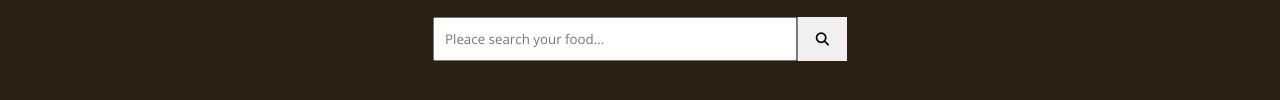
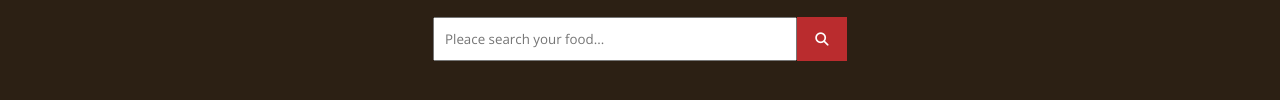
Before and after one commit to uttamsaha/mealDB-api, a plain HTML site: page index.html in a window 1280 px wide. Shown: the part 354-454 px from the top of the page. Drawn offline with nearby package versions, Linux system fonts and the light colour scheme.

Commit message:
searbar added

```diff
--- a/css/style.css
+++ b/css/style.css
@@ -110,8 +110,10 @@ ul li a:hover{
     width: 50px;
     cursor: pointer;
     border: none;
-    border-left: 1px solid gray;
-    /* border-radius: 5px; */
-    /* height: 40px; */
-    /* border-radius: 5px; */
+     background-color: #ba2c2e;
+     color: white;
 }
+.search-area button:hover{
+    background-color: #f56163da;
+    color: white;
+}
```
